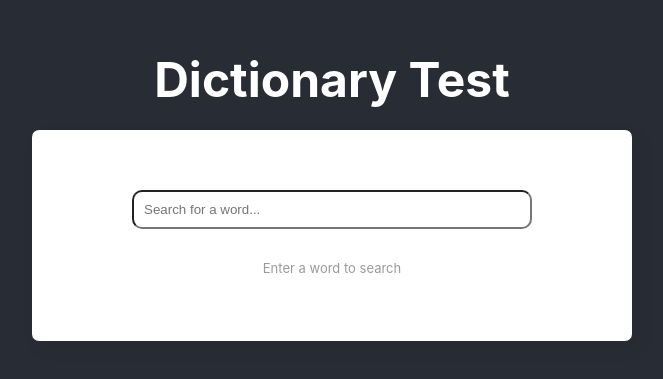
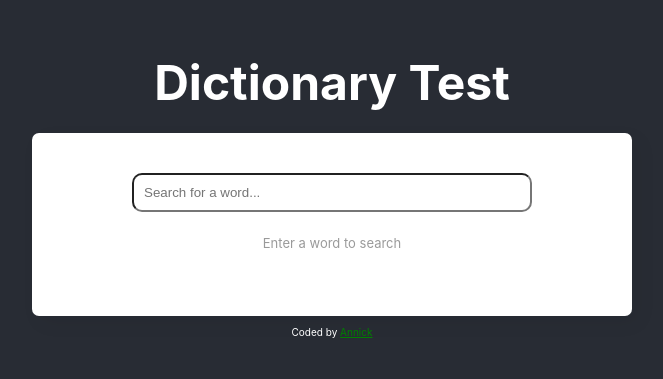
Before and after one commit to Anniick-dev/dictionary-project, a React (Create React App) app: page / in a window 1280 px wide. Shown: the part 205-584 px from the top of the page, without its empty margins (308-971 px from the left). Built offline with nearby package versions, Linux system fonts and the light colour scheme.

Commit message:
Adjusted CSS & added footer

```diff
--- a/src/App.css
+++ b/src/App.css
@@ -83,14 +83,13 @@ body {
 }
 .container .search {
   position: relative;
-  margin: 35px 0 18px;
+  margin: 15px 0 10px;
 }
 
 .search {
   width: 400px;
   padding: 10px;
   border-radius: 10px;
-  margin: 10px;
 }
 
 .sound {
@@ -204,3 +203,13 @@ ul .content::-webkit-scrollbar {
     width: 350px;
   }
 }
+
+.footer {
+  margin-top: 10px;
+  color: white;
+  font-size: 10px;
+}
+
+a {
+  color: green;
+}
--- a/src/App.js
+++ b/src/App.js
@@ -7,6 +7,7 @@ function App() {
     <div className="App">
       <h1 className="title"> Dictionary Test </h1>
       <Dictionary />
+      <footer className='footer'>Coded by <a href="https://github.com/Anniick-dev/dictionary-project"> Annick </a></footer>
     </div>
   );
 }
--- a/src/Dictionary.js
+++ b/src/Dictionary.js
@@ -16,7 +16,7 @@ export default function Dictionary() {
           setInfoText(`Oops :o we can't find "${word}".`);
           setData(null);
         } else {
-          setInfoText("Word found!");
+          setInfoText(`Your "${word}" has been found!`);
           setData(result[0]);
           setAudio(new Audio(result[0].phonetics[0].audio));
         }
```
